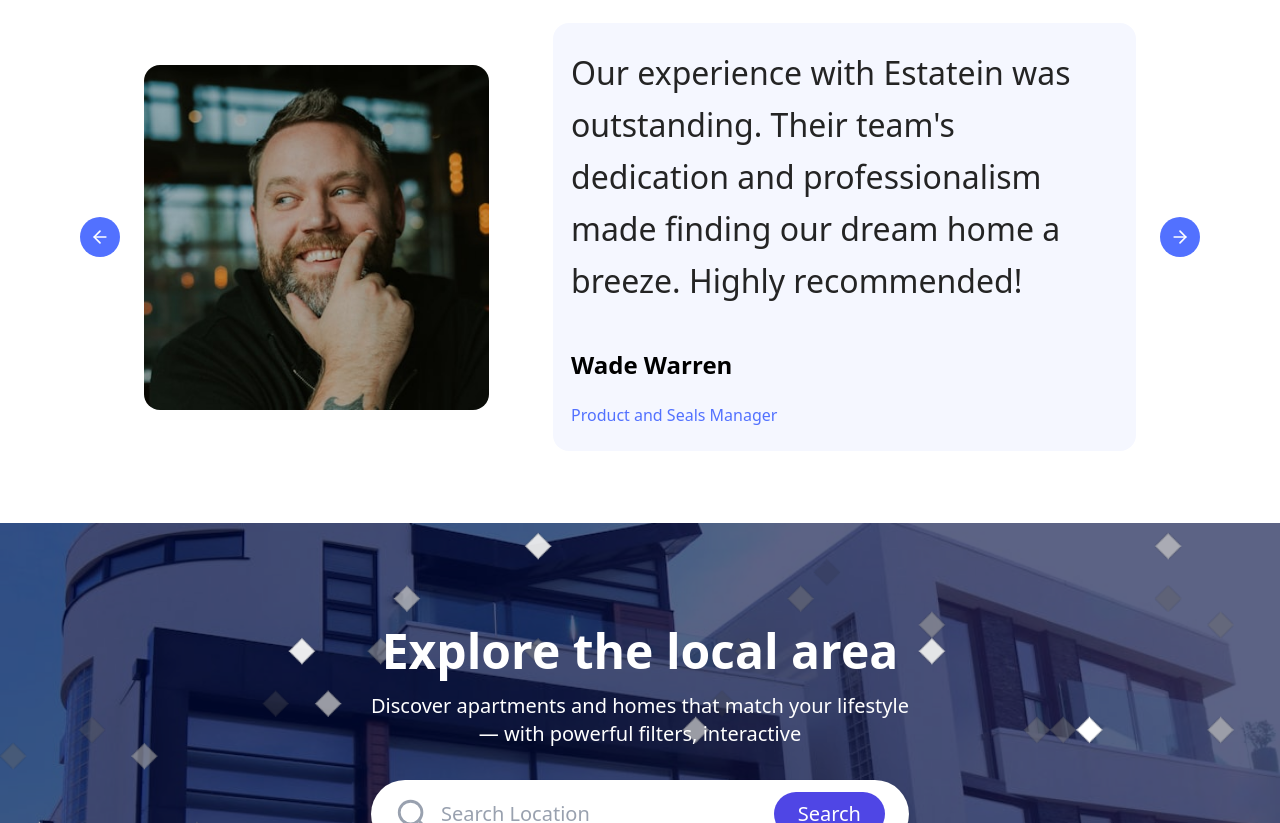
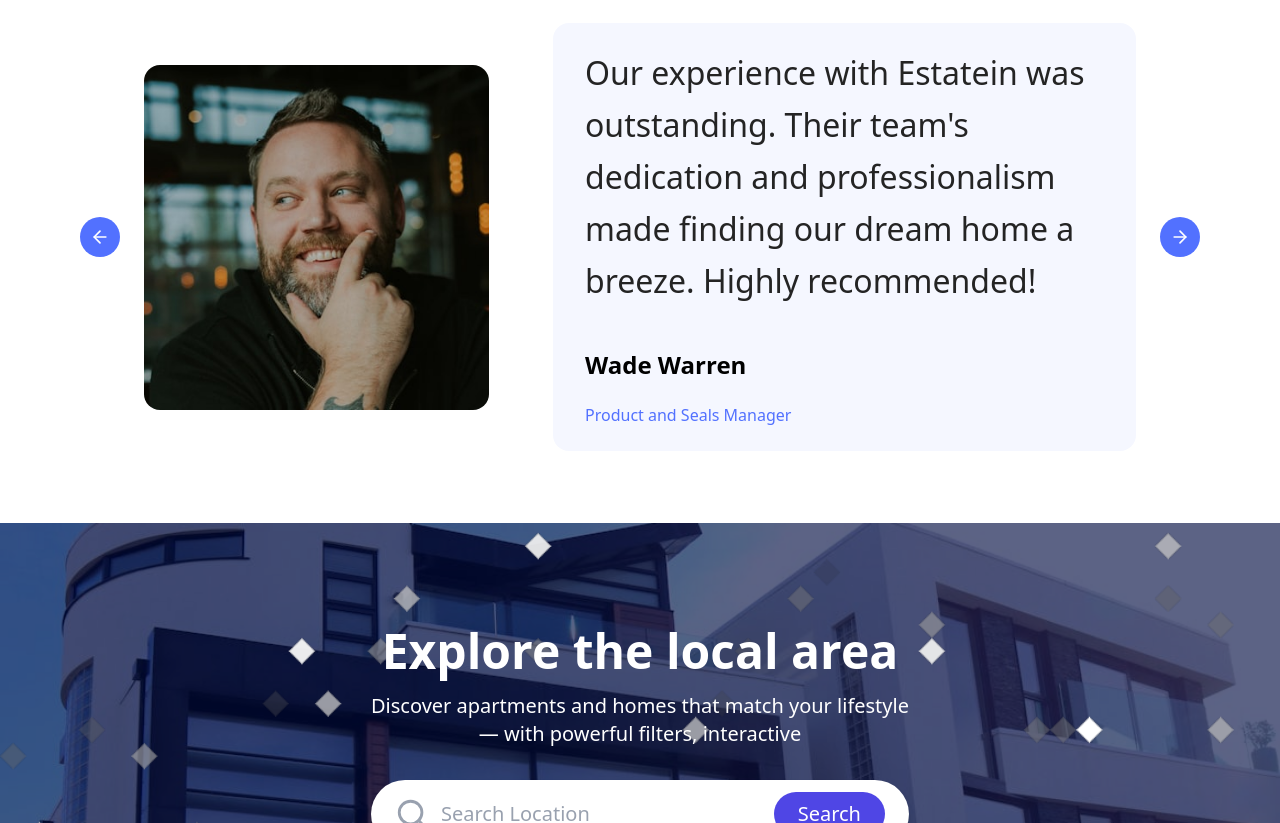
Before and after one commit to TamimOp/Homiq, a Next.js app: page / in a window 1280 px wide. Shown: the part 5630-6453 px from the top of the page. Built offline with nearby package versions, Linux system fonts and the light colour scheme.

Commit message:
increase padding in review card for improved layout

```diff
--- a/components/Review.tsx
+++ b/components/Review.tsx
@@ -135,7 +135,7 @@ export default function Review() {
             <motion.div
               className="flex flex-col items-start rounded-2xl w-full md:w-[350px] lg:w-[673px]"
               style={{
-                padding: "24px 18px",
+                padding: "24px 32px",
                 gap: 18,
                 borderRadius: 16,
                 background: "#F5F7FF",
```
